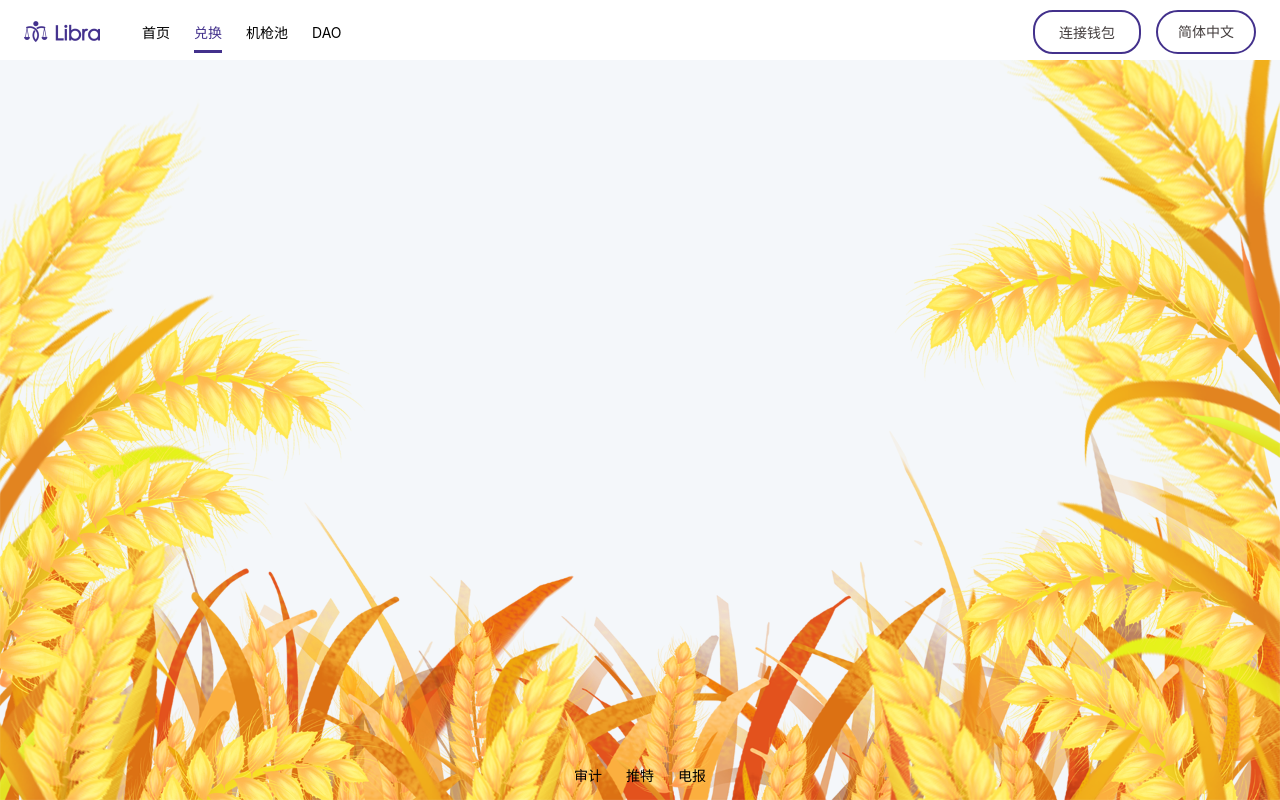
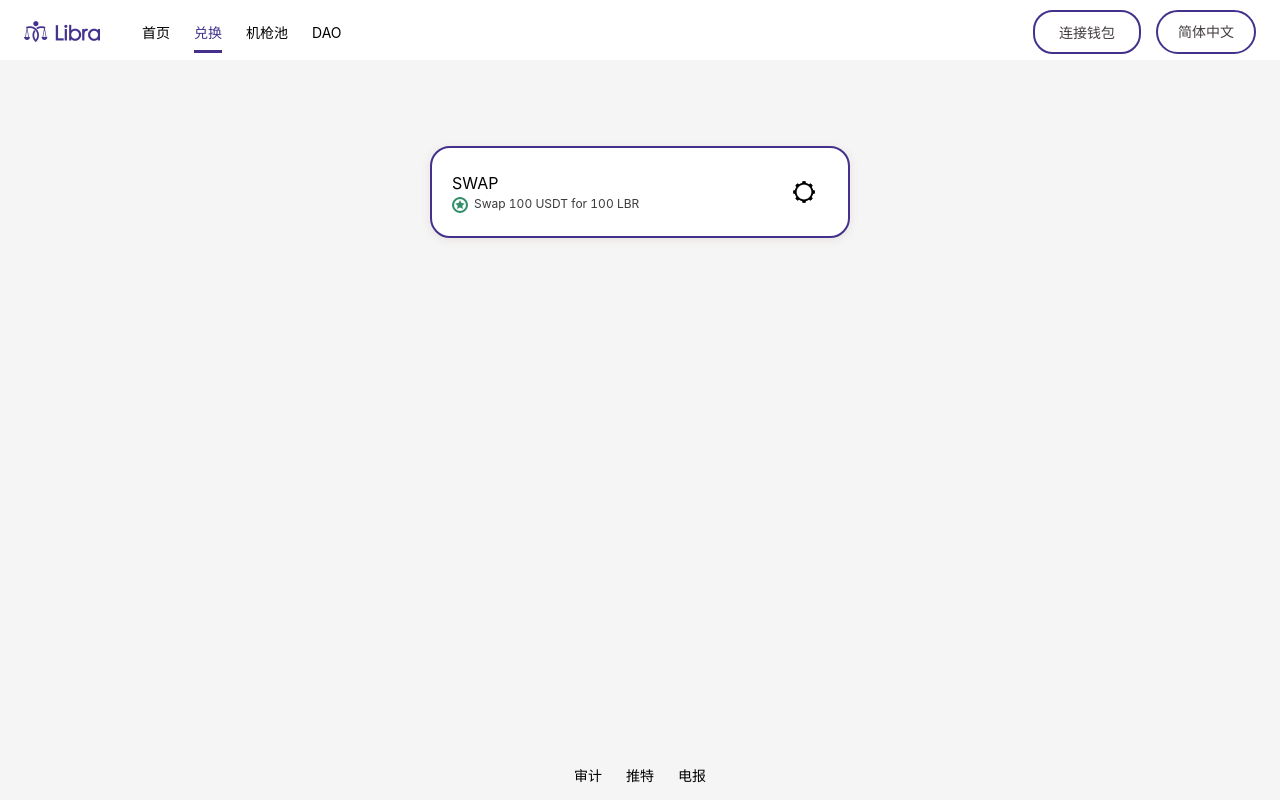
Before and after one commit to twiglau/DAPP, a Vue app: page /swap in a window 1280 px wide. Built offline with nearby package versions, Linux system fonts and the light colour scheme; what vue-clipboard2, vue-toasted would draw is missing.

Commit message:
swap-page

```diff
--- a/src/App.vue
+++ b/src/App.vue
@@ -8,27 +8,23 @@
 
 <script>
 import Header from './components/Header'
-// import Navbar from './components/Navbar';
 import Footer from './components/Footer';
-import { mapGetters } from 'vuex'
 export default {
   name: 'App',
   components: {
-    // Navbar,
     Header,
     Footer
   },
   data() {
     return {
+      getIsMainChainID:false
     }
   },
   methods: {
   },
   computed: {
-    ...mapGetters('accounts',['getIsMainChainID']),
   },
   mounted() {
-    this.$store.dispatch('accounts/getMainChainID');
   }
 }
 </script>
@@ -48,10 +44,10 @@ div {
 ul {margin: 0;padding: 0;}
 #app {
   min-height: 100vh;
-  background-color: rgb(244, 247, 250);
+  background-color: #F5F5F5;
   position: relative;
   padding-bottom: 80px;
-  background-image: url('./assets/h_bg.png');
+  /* background-image: url('./assets/h_bg.png'); */
   background-size: 100% auto;
   background-position: center bottom;
   background-repeat: no-repeat;
@@ -90,56 +86,7 @@ ul {margin: 0;padding: 0;}
   border-radius: 50%;
   padding: 2px;
 }
-/* 全局按钮 */
-.operate_btn {
-  width: 100%;
-  height: 44px;
-  color: #ffffff;
-  display: flex;
-  justify-content: center;
-  align-items: center;
-  background: linear-gradient(45deg,#0066FF,#009FFF);
-  border-radius: 22px;
-  font-size: 18px;
-  box-shadow: 0 2px 0 rgba(0,0,0,.32),0 2px 0 #0066FF;
-  cursor: pointer;
-  margin-bottom: 16px;
-}
-.operate_btn:last-child {
-  margin-bottom: 0;
-}
-.operate_btn:hover {
-  background: linear-gradient(45deg,#5199ff,#52baff);
-}
-.operate_btn:active {
-  background: linear-gradient(45deg,#0059d6,#0082d6);
-  box-shadow: none;
-}
-/* 小按钮 */
-.v_btn_ele {
-  display: flex;
-  justify-content: center;
-  align-items: center;
-  height: 44px;
-  white-space: nowrap;
-  padding: 0 24px;
-  color: #ffffff;
-  font-size: 18px;
-  font-weight: bolder;
-  border-radius: 22px;
-  background: linear-gradient(45deg,#0066FF,#009FFF);
-  box-shadow: 0 2px 0 rgba(0,0,0,.32),0 2px 0 #0066FF;
-  margin-left: 4px;
-}
-.v_btn_ele:hover {
-  color: #ffffff;
-  background: linear-gradient(45deg,#5199ff,#52baff);
-}
-.v_btn_ele:active {
-  color: #ffffff;
-  background: linear-gradient(45deg,#0059d6,#0082d6);
-  box-shadow: none;
-}
+
   /* 全局input */
   .ipt_ele {
     width: 100%;
@@ -172,33 +119,6 @@ ul {margin: 0;padding: 0;}
     text-align: center;
     border-end-end-radius: 22px;
     border-start-end-radius: 22px;
-  }
-/* 百分比显示器 */
-.per_ul {
-  list-style: none;
-  display: flex;
-  margin-top: 20px;
-  margin-bottom: 24px!important;
-}
-.per_ul li {
-  width: 78px;
-  height: 26px;
-  line-height: 24px;
-  border: 1px solid #0066FF;
-  border-radius: 14px;
-  color: #0066FF;
-  font-size: 14px;
-  cursor: pointer;
-  margin-right: 8px;
-  text-align: center;
-}
-.per_ul li:hover {
-  background-color: #0066FF;
-  color: #fff;
-}
-.per_ul li.active {
-  background-color: #0055d6;
-  color: #fff;
 }
 /* 一级大标题 */
 .t_h0 {
@@ -232,24 +152,7 @@ ul {margin: 0;padding: 0;}
   .route_view.pt_more {
     padding: 146px 0 64px 0;
   }
-  /* 全局按钮 */
-  .operate_btn {
-    height: 32px;
-    line-height: 32px;
-    font-size: 16px;
-  }
-  .operate_btn:hover {
-    background: linear-gradient(45deg,#0066FF,#009FFF);
-    box-shadow: 0 2px 0 rgba(0,0,0,.32),0 2px 0 #0066FF;
-  }
-  .operate_btn:active {
-    background: linear-gradient(45deg,#0066FF,#009FFF);
-    box-shadow: 0 2px 0 rgba(0,0,0,.32),0 2px 0 #0066FF;
-  }
-  .operate_btn.tap {
-    background: linear-gradient(45deg,#0059d6,#0082d6);
-    box-shadow: none;
-  }
+
   /* 输入框 */
   .ipt_ele {
     font-size: 14px;
@@ -259,24 +162,6 @@ ul {margin: 0;padding: 0;}
     height: 32px;
     line-height: 32px;
     font-size: 16px;
-  }
-  /* 小按钮 */
-  .v_btn_ele {
-    height: 32px;
-    font-size: 14px;
-    padding: 0 12px;
-  }
-  .v_btn_ele:hover {
-    background: linear-gradient(45deg,#0066FF,#009FFF);
-    box-shadow: 0 2px 0 rgba(0,0,0,.32),0 2px 0 #0066FF;
-  }
-  .v_btn_ele:active {
-    background: linear-gradient(45deg,#0066FF,#009FFF);
-    box-shadow: 0 2px 0 rgba(0,0,0,.32),0 2px 0 #0066FF;
-  }
-  .v_btn_ele.tap {
-    background: linear-gradient(45deg,#0059d6,#0082d6);
-    box-shadow: none;
   }
   /* 标题字体大小 */
   .t_h0 {
--- a/src/pages/swap.vue
+++ b/src/pages/swap.vue
@@ -1,8 +1,22 @@
 <template>
     <div class="swap_container">
+        <div class="swap-info">
         <Spin class="global_loading" tip="loading" :spinning="spinStatus" size="large">
+            <div class="top_info">
+                <div class="top_info_left">
+                   <div class="top_info-title">SWAP</div>
+                   <div class="top_info-sub">
+                       <img src="../assets/Star_icon.png" alt="">
+                       <span>Swap 100 USDT for 100 LBR</span>
+                   </div>
+                </div>
+                <div class="top_info_right">
+                    <img src="../assets/Setting_icon.png" alt="">
+                </div>
+            </div>
 
         </Spin>
+        </div>
     </div>
 </template>
 <script>
@@ -25,5 +39,43 @@ export default {
 }
 </script>
 <style scoped>
-
+.swap-info {
+    position: relative;
+    max-width: 420px;
+    width: 100%;
+    background: rgb(255, 255, 255);
+    box-shadow: rgb(171 133 115 / 16%) 0px 2px 10px;
+    border-radius: 20px;
+    padding: 20px;
+    border: 2px solid #43318C;
+    margin: 0 auto;
+}
+.top_info {
+    display: flex;
+    justify-content: space-between;
+    align-items: center;
+}
+.top_info-title {
+    color: black;
+    font-size: 16px;
+}
+.top_info-sub {
+    color: #3C3C3C;
+    font-size: 12px;
+}
+.top_info-sub img {
+    width: 16px;
+    height: 16px;
+}
+.top_info-sub span {
+    margin-left: 6px;
+}
+.top_info_right {
+    width: 48px;
+    height: 48px;
+}
+.top_info_right img {
+    width: 100%;
+    height: 100%;
+}
 </style>
```
Also changed, not shown: 1 other file (tests, documents, lock files or other folders).
